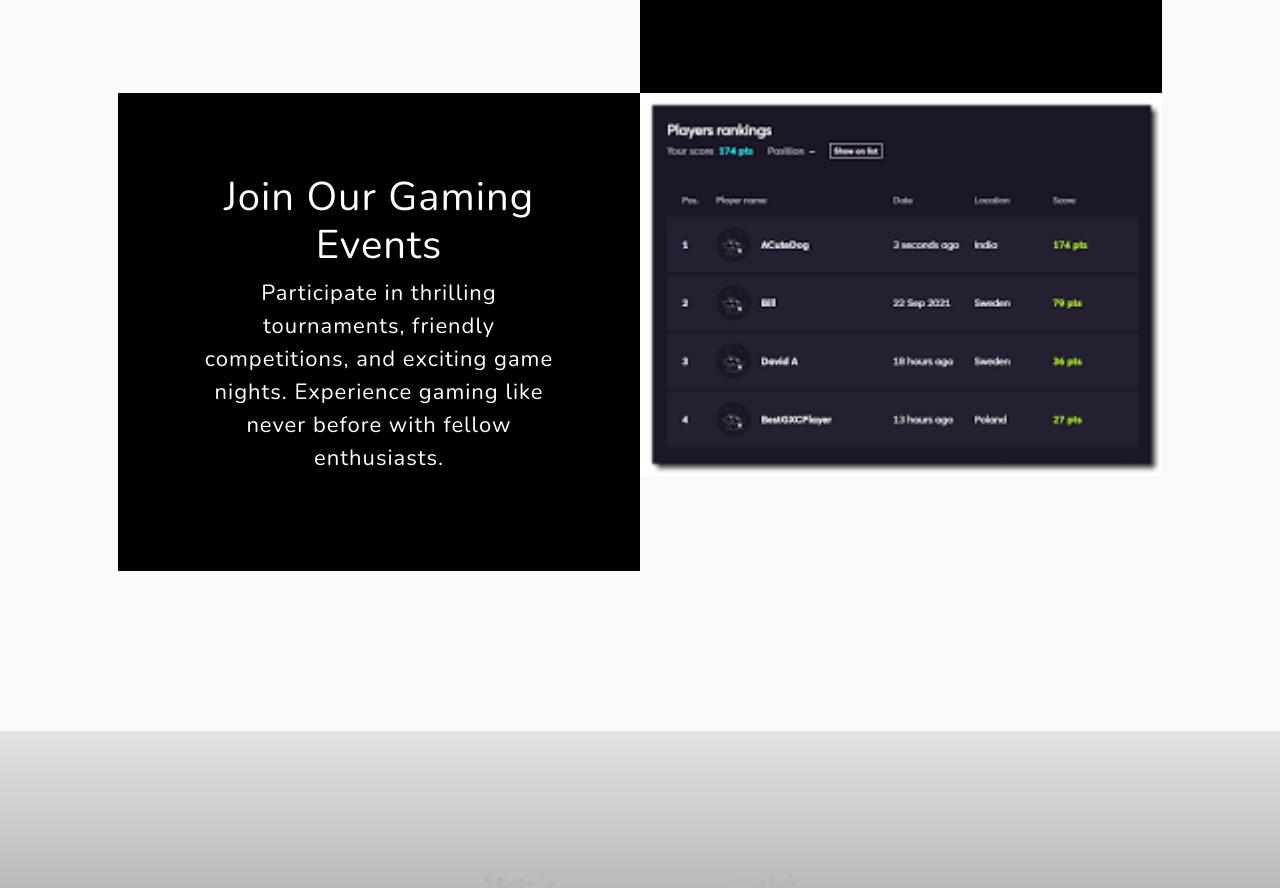
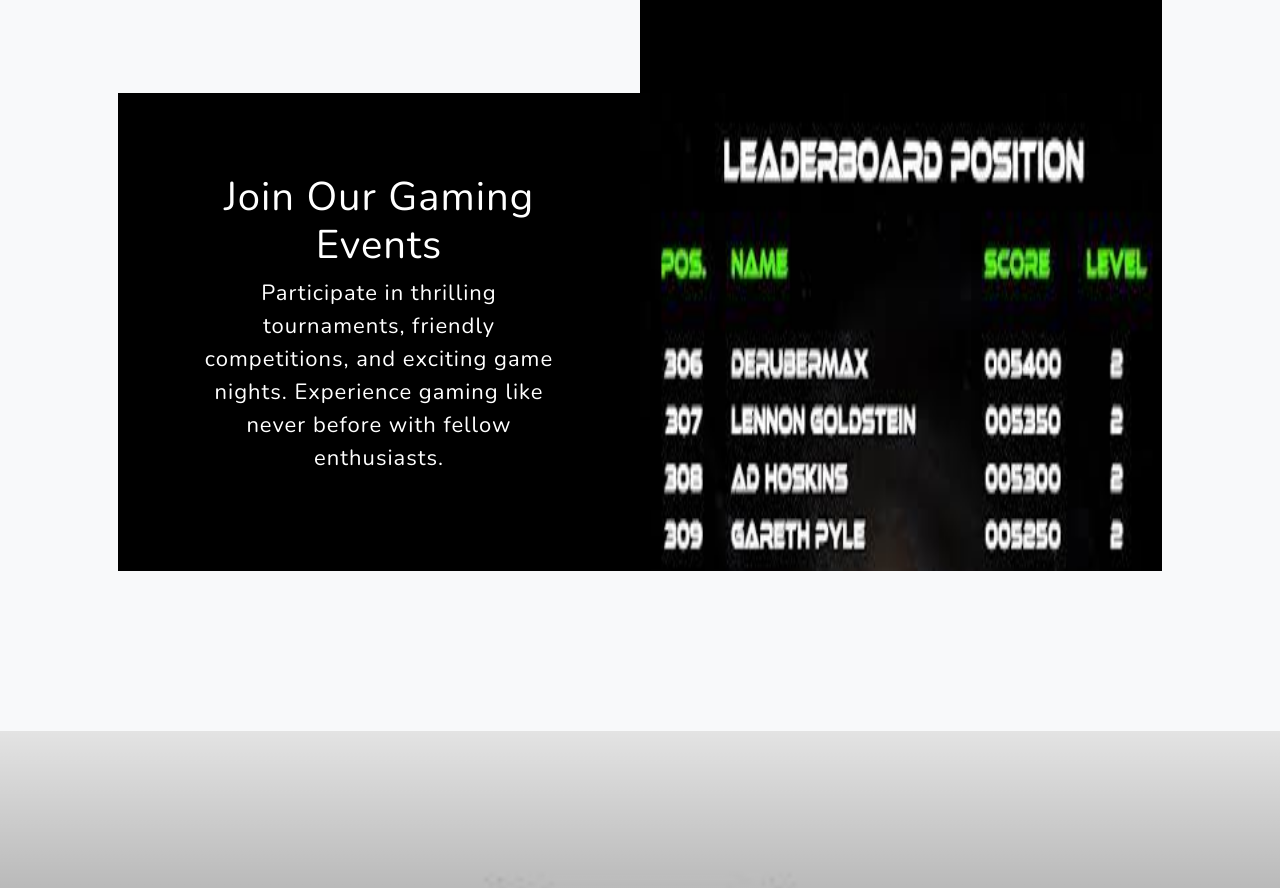
Before and after one commit to mohammedMA2023/testrepo, a plain HTML site: page index.html in a window 1280 px wide. Shown: the part 3547-4435 px from the top of the page. Drawn offline with nearby package versions, Linux system fonts and the light colour scheme; files whose address does not match are found by name.

Commit message:
Modified index.html
I replaced the leaderboard  image with gamingboard.jpeg. The resolution is higher and the text in the image is easier to read. The alt text was also modified to better describe this new image.

```diff
--- a/index.html
+++ b/index.html
@@ -95,7 +95,9 @@
             </div>
             <!-- Project Two Row-->
             <div class="row gx-0 justify-content-center">
-                <div class="col-lg-6"><img width=100% height="auto" style="max-width: 100%;" class="img-fluid" src="assets/img/leaderboard.png" alt="A leaderboard showing scores for different players." />
+                <div class="col-lg-6"><img src="assets/img/gamingboard.jpeg" alt="A leaderboard showing player names, scores, and levels." style="width: 100%; height: 100%;">
+
+
 </div>
                 <div class="col-lg-6 order-lg-first">
                     <div class="bg-black text-center h-100 project">
```
Also changed, not shown: assets/img/controllericon.jpg (added), assets/img/gameboard.webp (added), assets/img/gamingboard.jpeg (added), 1 other file.
